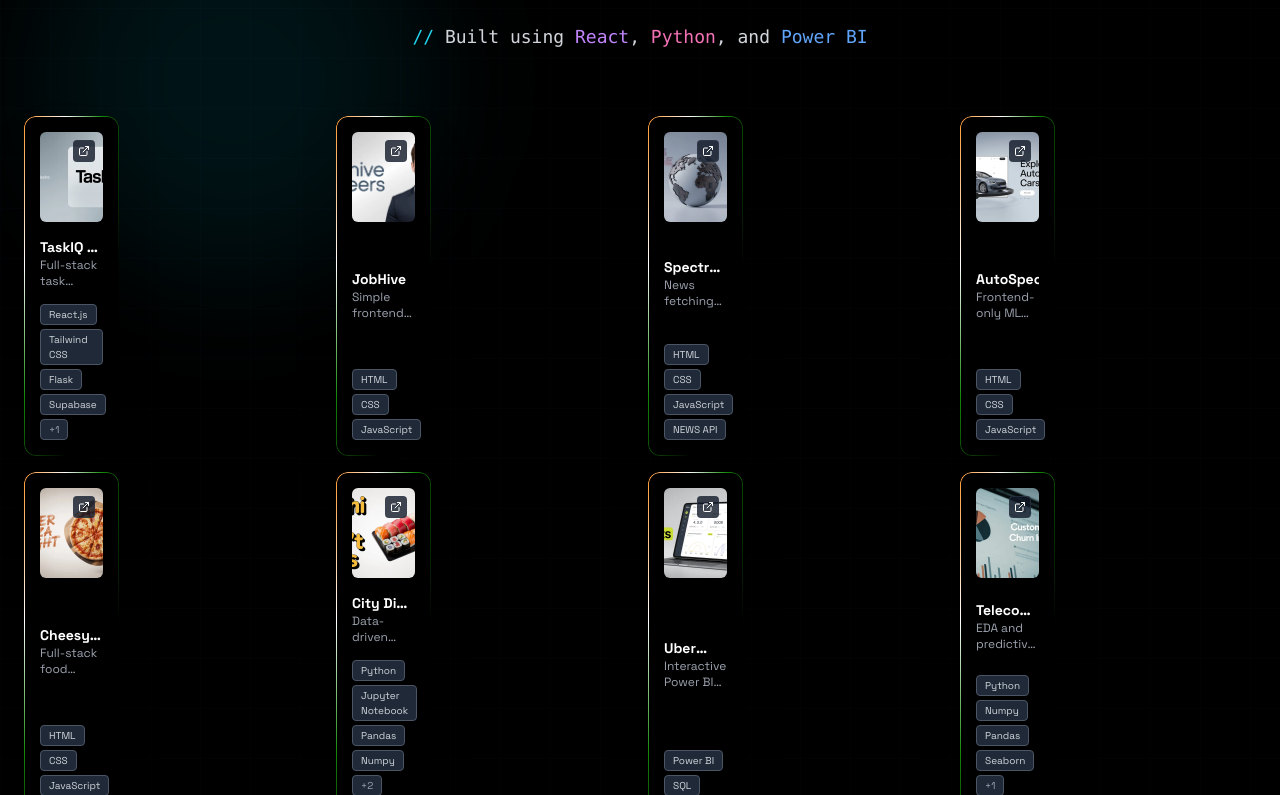
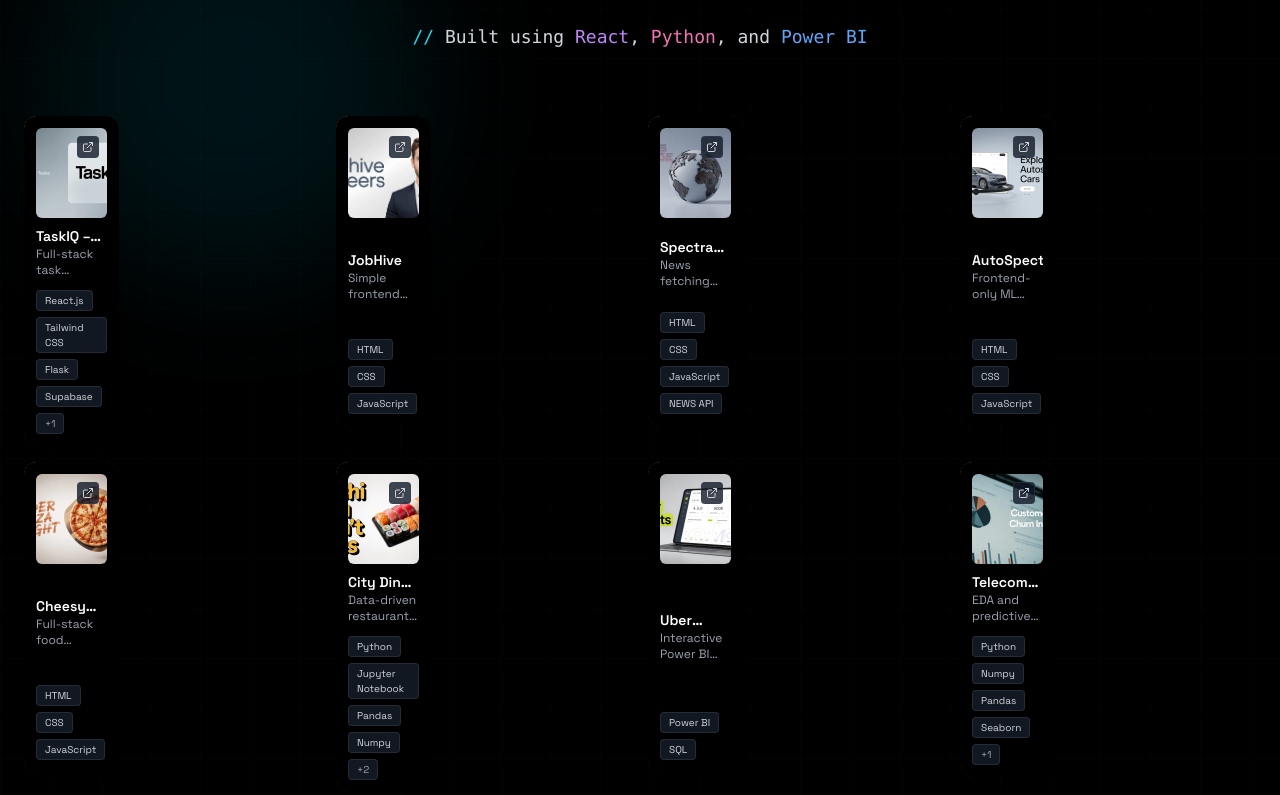
Before and after one commit to 404StudioDev/portfolio, a React (Vite) app: page / in a window 1280 px wide. Shown: the part 1865-2660 px from the top of the page. Built offline with nearby package versions, Linux system fonts and the light colour scheme.

Commit message:
Updated ProjectCard.tsx

```diff
--- a/src/components/ProjectCard.tsx
+++ b/src/components/ProjectCard.tsx
@@ -1,5 +1,5 @@
+import { motion } from "framer-motion";
 import { ExternalLink } from "lucide-react";
-import { motion } from "framer-motion";
 
 interface ProjectCardProps {
   title: string;
@@ -7,6 +7,7 @@ interface ProjectCardProps {
   href: string;
   tech: string[];
   image: string;
+  isDark: boolean;
   index: number;
 }
 
@@ -16,6 +17,7 @@ export default function ProjectCard({
   href,
   tech,
   image,
+  isDark,
   index,
 }: ProjectCardProps) {
   return (
@@ -27,79 +29,65 @@ export default function ProjectCard({
         delay: index * 0.08,
         ease: [0.4, 0, 0.2, 1],
       }}
-      viewport={{ once: true }}
-      className="group relative w-full sm:w-[48%] xl:w-[32%] h-[320px] sm:h-[340px] rounded-lg bg-transparent cursor-pointer border-none flex overflow-hidden dark:shadow-2xl"
+      viewport={{ once: true, margin: "-30px" }}
+      className="group relative w-full sm:w-[48%] xl:w-[32%] transition-transform duration-500 ease-out hover:scale-[1.03] hover:-translate-y-1.5"
     >
-      {/* 🎯 Saffron-White-Green border animation */}
-      <div
-        style={{
-          "--border-width": "1px",
-          "--border-radius": "12px",
-          "--duration": "14s",
-          "--mask-linear-gradient":
-            "linear-gradient(#fff 0 0) content-box, linear-gradient(#fff 0 0)",
-          "--background-radial-gradient":
-            "radial-gradient(transparent,transparent,#FF9933,#FFFFFF,#138808,transparent,transparent)",
-        } as React.CSSProperties}
-        className="before:absolute before:inset-0 before:aspect-square before:size-full before:rounded-[--border-radius] before:p-[--border-width] before:will-change-[background-position] before:content-[''] before:![-webkit-mask-composite:xor] before:![mask-composite:exclude] before:[background-image:--background-radial-gradient] before:[background-size:300%_300%] before:[mask:--mask-linear-gradient] motion-safe:before:animate-shine relative z-10 w-full h-full"
-      >
-        <div className="min-h-[60px] h-full w-full rounded-[12px] bg-white dark:bg-black p-4 flex flex-col justify-between text-black dark:text-white">
-          {/* 🔳 Image */}
-          <div className="h-[90px] overflow-hidden rounded-md relative">
+      {/* 🌀 Animated Tricolor Frame */}
+      <div className="relative rounded-xl overflow-hidden before:absolute before:inset-0 before:aspect-square before:size-full before:rounded-xl before:p-[1px] before:will-change-[background-position] before:content-[''] before:[-webkit-mask-composite:xor] before:[mask-composite:exclude] before:[background-image:radial-gradient(transparent,transparent,#FF9933,#FFFFFF,#138808,transparent,transparent)] before:[background-size:300%_300%] before:[mask:linear-gradient(#fff_0_0)_content-box,linear-gradient(#fff_0_0)] motion-safe:before:animate-shine">
+
+        {/* 🧱 Card Container */}
+        <div className="relative rounded-xl bg-black p-3 h-full min-h-[310px] flex flex-col justify-between transition-transform duration-300 group-hover:scale-[1.01] z-10">
+
+          {/* 📸 Image */}
+          <div className="relative overflow-hidden rounded-md mb-2 h-[90px]">
             <img
               src={image}
               alt={title}
-              className="w-full h-full object-cover object-center"
+              className="w-full h-full object-cover object-center rounded"
+              style={{ imageRendering: "auto" }}
             />
-            <div className="absolute top-2 right-2 z-10 p-1 rounded bg-gray-900/80 border border-gray-700/50">
-              <ExternalLink className="w-3 h-3 text-white" />
+            <div className="absolute top-2 right-2 z-20">
+              <div className="p-1 rounded bg-gray-900/80 border border-gray-700/50">
+                <ExternalLink className="w-3 h-3 text-gray-300" />
+              </div>
             </div>
           </div>
 
-          {/* 📝 Title + Description */}
-          <div className="mt-2">
-            <h3 className="text-sm font-bold line-clamp-1">{title}</h3>
-            <p className="text-xs text-gray-500 dark:text-gray-400 line-clamp-2">
-              {description}
-            </p>
+          {/* 🔤 Title + Description */}
+          <div className="mb-2">
+            <h3 className="text-sm font-semibold text-white line-clamp-1">
+              {title}
+            </h3>
+            <p className="text-xs text-gray-400 line-clamp-2">{description}</p>
           </div>
 
-          {/* 🛠 Tech Tags */}
-          <div className="flex gap-1 mt-2 flex-wrap">
+          {/* 🛠️ Tech Tags */}
+          <div className="flex flex-wrap gap-[6px] mt-1">
             {tech.slice(0, 4).map((item, i) => (
               <span
                 key={i}
-                className="text-[10px] px-2 py-[2px] rounded border text-gray-800 dark:text-gray-300 bg-gray-100 dark:bg-gray-800 border-gray-300 dark:border-gray-600"
+                className="px-2 py-[2px] text-[10px] rounded bg-gray-800/60 border border-gray-700/50 text-gray-300"
               >
                 {item}
               </span>
             ))}
             {tech.length > 4 && (
-              <span className="text-[10px] px-2 py-[2px] rounded border text-gray-400 bg-gray-100 dark:bg-gray-800 border-gray-300 dark:border-gray-600">
+              <span className="px-2 py-[2px] text-[10px] rounded bg-gray-800/60 border border-gray-700/50 text-gray-400">
                 +{tech.length - 4}
               </span>
             )}
           </div>
 
-          {/* 🔗 Clickable Overlay */}
+          {/* 🔗 Full Clickable Link Overlay */}
           <a
             href={href}
             target="_blank"
             rel="noopener noreferrer"
-            aria-label={`Open ${title}`}
             className="absolute inset-0 z-30"
+            aria-label={`View ${title} project`}
           />
         </div>
       </div>
-
-      {/* 💡 Glow on hover */}
-      <div
-        className="pointer-events-none absolute -inset-px rounded-xl opacity-0 transition-opacity duration-300 group-hover:opacity-80"
-        style={{
-          background:
-            "radial-gradient(200px at -200px -200px, rgb(38, 38, 38), transparent 100%)",
-        }}
-      />
     </motion.div>
   );
 }
```
